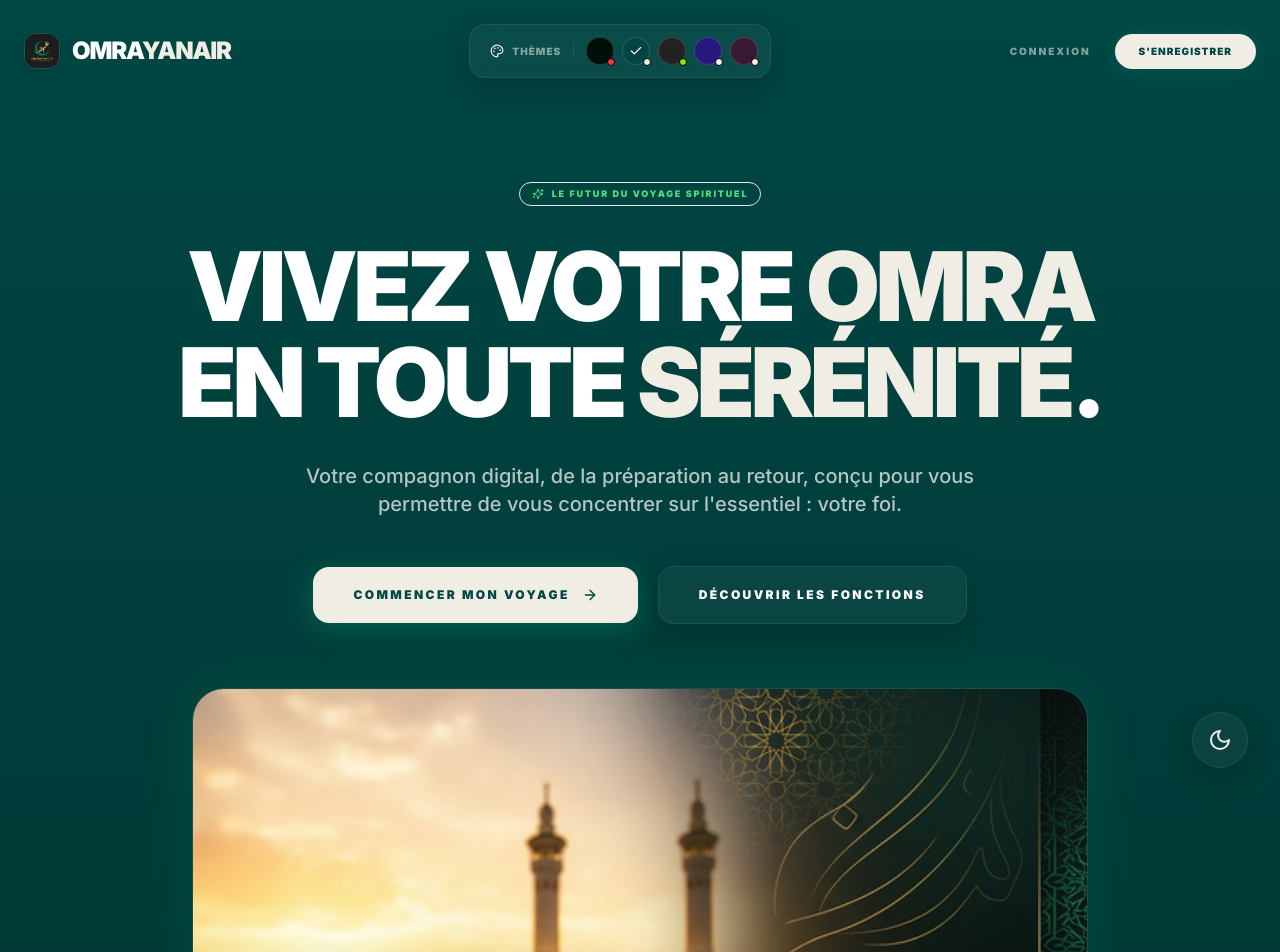
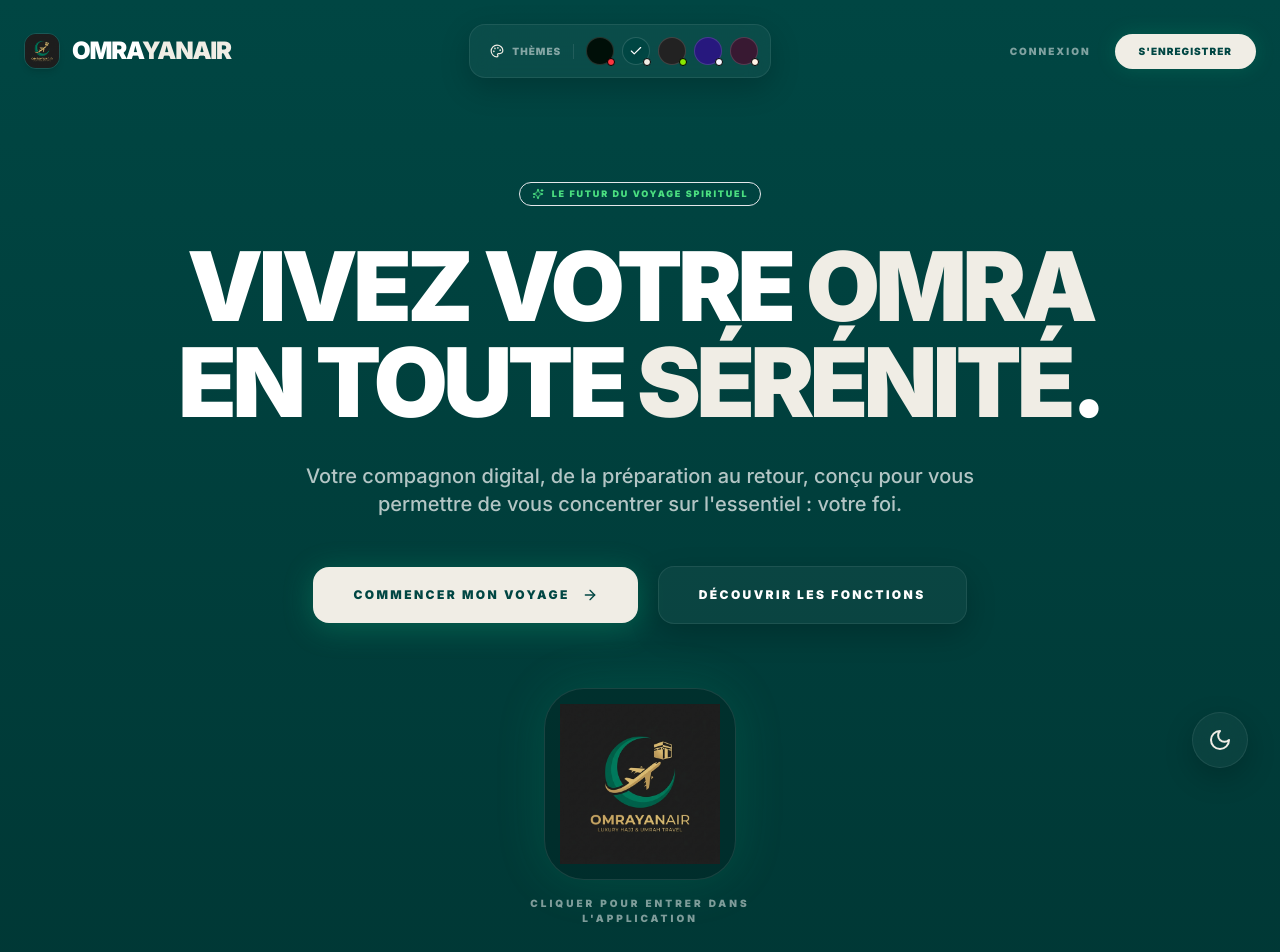
Before and after one commit to novaskilltech/mon-omra, a Next.js app: page / in a window 1280 px wide. Shown: the top 952 px of the page. Built offline with nearby package versions, Linux system fonts and the light colour scheme.

Commit message:
feat: replace hero image with clickable logo entrance

```diff
--- a/src/app/page.tsx
+++ b/src/app/page.tsx
@@ -60,16 +60,22 @@
                     </Link>
                 </div>
 
-                <div className="mt-16 relative rounded-[2rem] overflow-hidden border border-white/10 shadow-[0_0_50px_rgba(16,185,129,0.15)] aspect-[16/9] max-w-4xl mx-auto animate-fade-in group hover:border-emerald-500/30 transition-all duration-500">
-                    <div className="absolute inset-0 bg-gradient-to-t from-[#090b09]/40 via-transparent to-transparent z-10" />
-                    <Image
-                        src="/hero.png"
-                        alt="OMRAYANAIR Dashboard Preview"
-                        fill
-                        className="object-cover object-top"
-                        priority
-                    />
-                </div>
+                <Link href="/login" className="block mt-16 mx-auto max-w-xs group cursor-pointer animate-fade-in">
+                    <div className="relative w-48 h-48 mx-auto rounded-[2.5rem] overflow-hidden border border-white/10 shadow-[0_0_50px_rgba(16,185,129,0.15)] bg-black/20 backdrop-blur-md transition-all duration-500 group-hover:scale-105 group-hover:border-emerald-500/40 group-hover:shadow-[0_0_60px_rgba(16,185,129,0.3)] flex items-center justify-center">
+                        <Image
+                            src="/logo.png"
+                            alt="OMRAYANAIR Logo Entry"
+                            width={160}
+                            height={160}
+                            className="object-contain transition-transform duration-500 group-hover:rotate-3"
+                            priority
+                        />
+                        <div className="absolute inset-0 bg-gradient-to-t from-emerald-500/10 to-transparent opacity-0 group-hover:opacity-100 transition-opacity duration-500" />
+                    </div>
+                    <span className="inline-block mt-4 text-[10px] font-black uppercase tracking-[0.3em] text-dim group-hover:text-emerald-400 transition-colors">
+                        Cliquer pour entrer dans l'application
+                    </span>
+                </Link>
             </header>
 
             {/* Bento Grid Features */}
```
